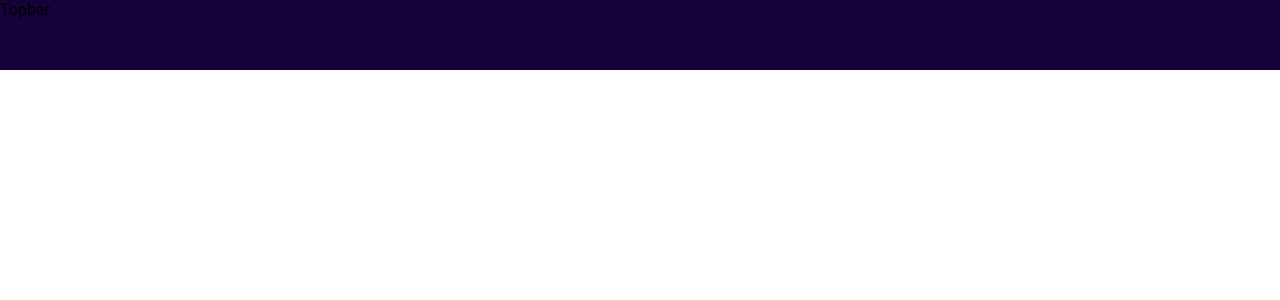
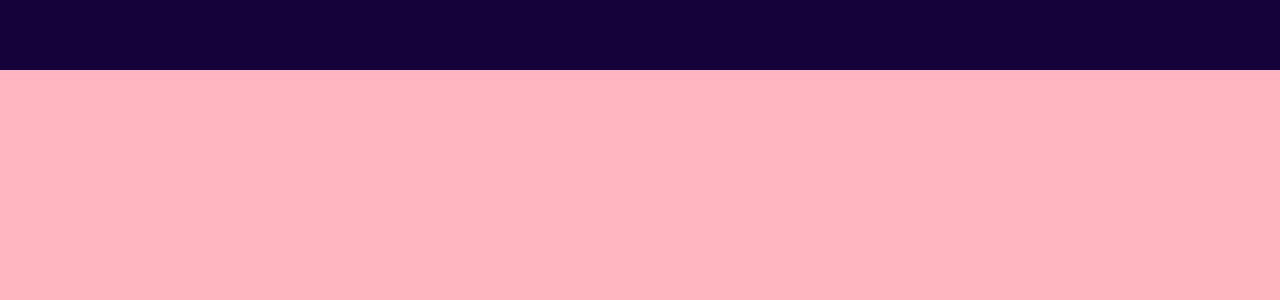
Before and after one commit to BatuhanOkur/Portfolio, a React (Create React App) app in the folder portfolio/: page / in a window 1280 px wide. Shown: the top 300 px of the page. Built offline with nearby package versions, Linux system fonts and the light colour scheme.

Commit message:
Sections have been added

```diff
--- a/portfolio/public/index.html
+++ b/portfolio/public/index.html
@@ -10,6 +10,7 @@
       *{
         font-family: 'Roboto', sans-serif;
         margin: 0;
+        overflow-x: hidden;
       }
     </style>
   </head>
--- a/portfolio/src/App.jsx
+++ b/portfolio/src/App.jsx
@@ -3,10 +3,11 @@
 import Portfolio from "./components/portfolio/Portfolio";
 import Works from "./components/works/Works";
 import Contact from "./components/contact/Contact";
+import "./app.scss"
 
 function App() {
   return (
-    <div className="App">
+    <div className="app">
         <Topbar/>
         <div className="sections">
           <Intro/>
--- /dev/null
+++ b/portfolio/src/app.scss
@@ -0,0 +1,22 @@
+.app{
+    height: 100vh;
+
+    .sections{
+        width: 100%;
+        height: calc(100vh - 70px);
+        background-color: lightsalmon;
+        position: relative;
+        top: 70px;
+        scroll-snap-type: y mandatory;
+        scrollbar-width: none; //for firefox
+        &::-webkit-scrollbar{
+            display: none;
+        }
+
+        > *{
+            width: 100vw;
+            height: calc(100vh - 70px);
+            scroll-snap-align: start;
+        }
+    }
+}
--- a/portfolio/src/components/intro/Intro.jsx
+++ b/portfolio/src/components/intro/Intro.jsx
@@ -3,6 +3,8 @@
 
 export default function intro() {
   return (
-    <div className='intro'></div>
+    <div className='intro'>
+
+    </div>
   )
 }
--- a/portfolio/src/components/portfolio/Portfolio.jsx
+++ b/portfolio/src/components/portfolio/Portfolio.jsx
@@ -3,6 +3,8 @@
 
 export default function Portfolio() {
   return (
-    <div className='portfolio'></div>
+    <div className='portfolio'>
+
+    </div>
   )
 }
--- a/portfolio/src/components/topbar/Topbar.jsx
+++ b/portfolio/src/components/topbar/Topbar.jsx
@@ -3,6 +3,8 @@
 
 export default function Topbar() {
   return (
-    <div className='topbar'>Topbar</div>
+    <div className='topbar'>
+
+    </div>
   )
 }
--- a/portfolio/src/components/topbar/topbar.scss
+++ b/portfolio/src/components/topbar/topbar.scss
@@ -2,4 +2,7 @@
     width: 100%;
     height: 70px;
     background-color: #15023a;
+    position: fixed;
+    top: 0;
+    z-index: 2;
 }
--- a/portfolio/src/components/works/Works.jsx
+++ b/portfolio/src/components/works/Works.jsx
@@ -3,6 +3,8 @@
 
 export default function Works() {
   return (
-    <div className='works'></div>
+    <div className='works'>
+
+    </div>
   )
 }
```
Also changed, not shown: portfolio/src/components/contact/Contact.jsx (line endings or trailing spaces).
